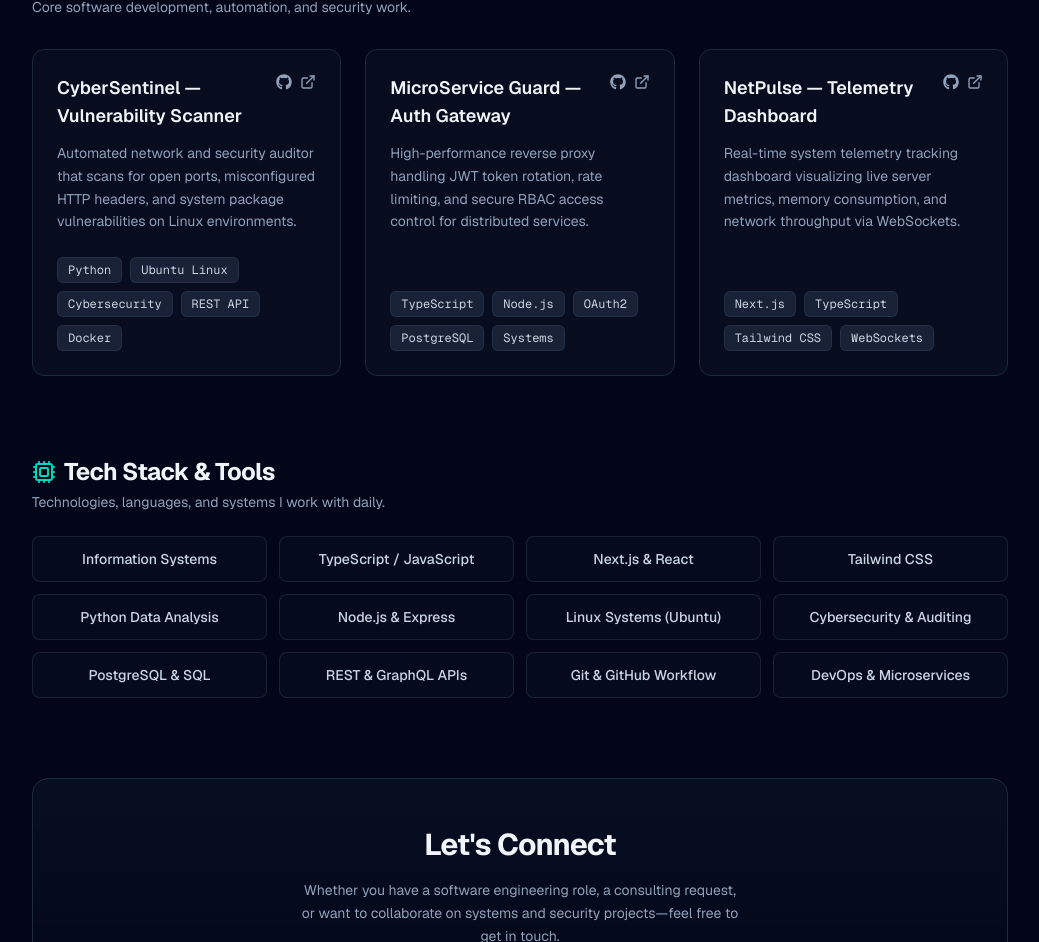
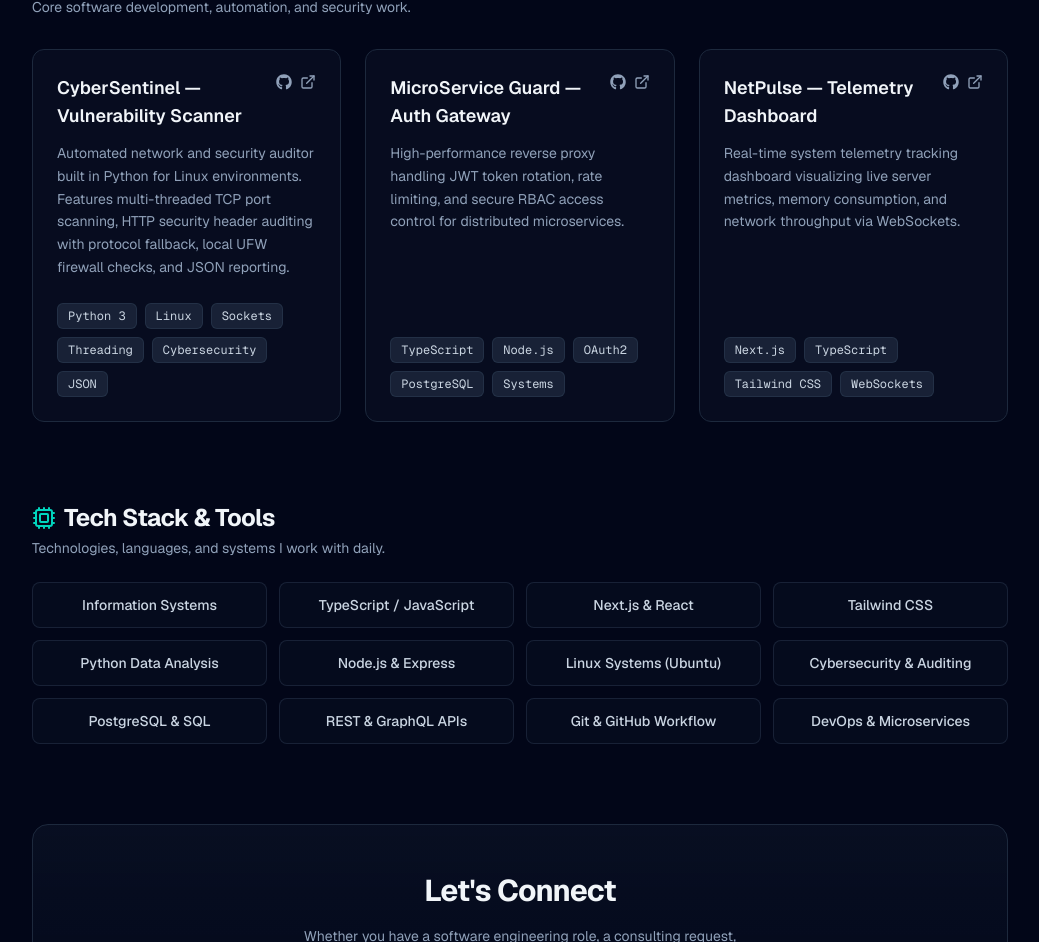
Before and after one commit to BINALE540/my-portfolio, a Next.js app: page / in a window 1280 px wide. Shown: the part 953-1895 px from the top of the page, without its empty margins (120-1159 px from the left). Built offline with nearby package versions, Linux system fonts and the light colour scheme.

Commit message:
Update CyberSentinel project links and repository details

```diff
--- a/app/page.tsx
+++ b/app/page.tsx
@@ -8,24 +8,24 @@ export default function Home() {
   const projects = [
   {
     title: "CyberSentinel — Vulnerability Scanner",
-      description: "Automated network and security auditor that scans for open ports, misconfigured HTTP headers, and system package vulnerabilities on Linux environments.",
-      tags: ["Python", "Ubuntu Linux", "Cybersecurity", "REST API", "Docker"],
-      github: "https://github.com",
-      demo: "https://example.com",
+    description: "Automated network and security auditor built in Python for Linux environments. Features multi-threaded TCP port scanning, HTTP security header auditing with protocol fallback, local UFW firewall checks, and JSON reporting.",
+    tags: ["Python 3", "Linux", "Sockets", "Threading", "Cybersecurity", "JSON"],
+    github: "https://github.com/BINALE540/cybersentinel",
+    demo: "https://github.com/BINALE540/cybersentinel",
   },
   {
     title: "MicroService Guard — Auth Gateway",
-      description: "High-performance reverse proxy handling JWT token rotation, rate limiting, and secure RBAC access control for distributed services.",
+    description: "High-performance reverse proxy handling JWT token rotation, rate limiting, and secure RBAC access control for distributed microservices.",
     tags: ["TypeScript", "Node.js", "OAuth2", "PostgreSQL", "Systems"],
-      github: "https://github.com",
-      demo: "https://example.com",
+    github: "https://github.com/BINALE540",
+    demo: "https://github.com/BINALE540",
   },
   {
     title: "NetPulse — Telemetry Dashboard",
     description: "Real-time system telemetry tracking dashboard visualizing live server metrics, memory consumption, and network throughput via WebSockets.",
     tags: ["Next.js", "TypeScript", "Tailwind CSS", "WebSockets"],
-      github: "https://github.com",
-      demo: "https://example.com",
+    github: "https://github.com/BINALE540",
+    demo: "https://github.com/BINALE540",
   },
 ];
 
```
Lines whose indentation alone changed are shown as unchanged.
